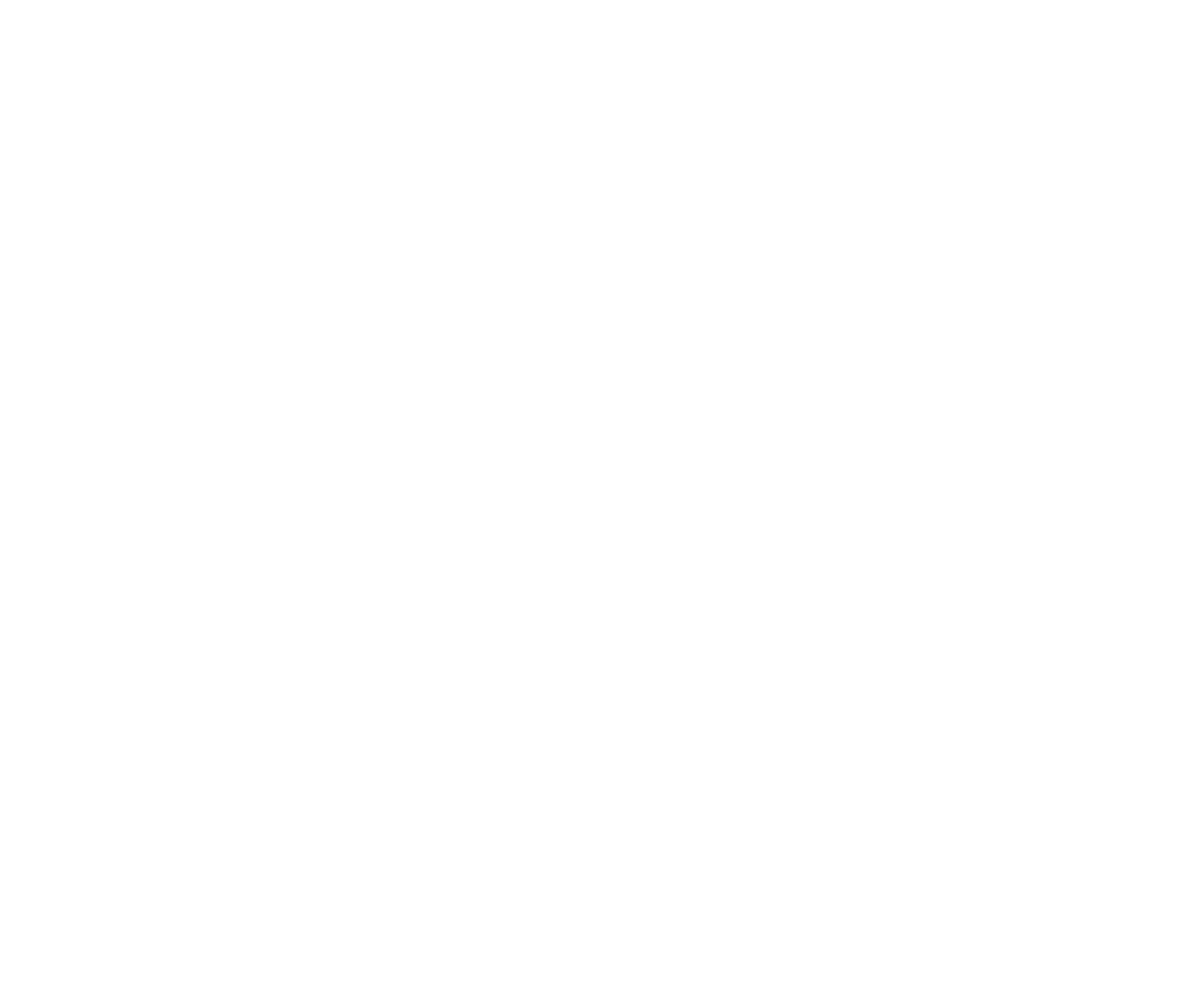
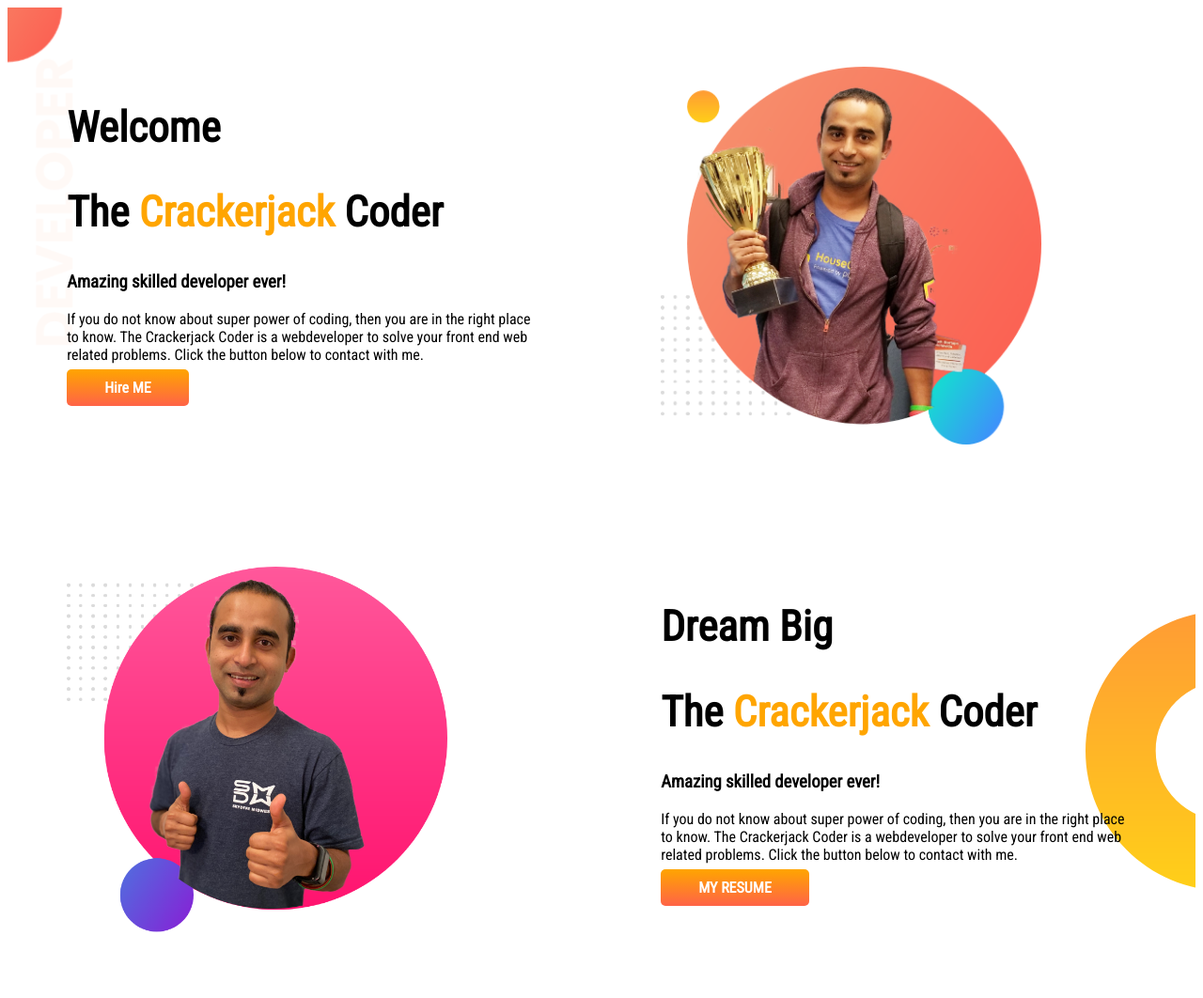
Before and after one commit to Aman-Coder85/my-portfolio, a plain HTML site: page index.html in a window 1280 px wide. Shown: the whole page at 94% size. Before the commit the page ends 800 px from the top, so only its background shows below. Drawn offline with Linux system fonts and the light colour scheme.

Commit message:
dream added

```diff
--- a/index.html
+++ b/index.html
@@ -1,13 +1,61 @@
 <!DOCTYPE html>
 <html lang="en">
+
 <head>
     <meta charset="UTF-8">
     <meta http-equiv="X-UA-Compatible" content="IE=edge">
     <meta name="viewport" content="width=device-width, initial-scale=1.0">
     <title>MyPortfolio</title>
+    <link rel="preconnect" href="https://fonts.googleapis.com">
+    <link rel="preconnect" href="https://fonts.gstatic.com" crossorigin>
+    <link href="https://fonts.googleapis.com/css2?family=Roboto+Condensed&display=swap" rel="stylesheet">
     <link rel="stylesheet" href="style.css">
 </head>
+
 <body>
 
+    <section class="sec-banner">
+        <div class="half-width">
+            <h1>Welcome</h1>
+            <h1>The <span class="orange-color">Crackerjack</span> Coder</h1>
+            <h3>Amazing skilled developer ever!</h3>
+            <p> If you do not know about super power of coding, then you are in the right place to know. The Crackerjack
+                Coder is a webdeveloper to solve your front end web related problems. Click the button below to contact
+                with
+                me.</p>
+            <a class="linked-button" target="_black" href="#">Hire ME</a>
+        </div>
+
+
+        <div class="half-width">
+            <img src="images/jhankar.png" alt="">
+        </div>
+
+    </section>
+
+    <section class="dream-big">
+        <div class="half-width">
+            <img src="images/jhankar2.png" alt="">
+        </div>
+
+        <div class="half-width">
+            <h1>Dream Big</h1>
+            <h1>The <span class="orange-color">Crackerjack</span> Coder</h1>
+            <h3>Amazing skilled developer ever!</h3>
+            <p> If you do not know about super power of coding, then you are in the right place to know. The Crackerjack
+                Coder is a webdeveloper to solve your front end web related problems. Click the button below to contact
+                with
+                me.</p>
+            <a class="linked-button" target="_black" href="#">MY RESUME</a>
+        </div>
+
+    </section>
+
+
+
+
+
+
 </body>
+
 </html>
--- a/style.css
+++ b/style.css
@@ -0,0 +1,47 @@
+body{
+    font-family: 'Roboto Condensed', sans-serif;
+    border:0;
+
+}
+
+.orange-color{
+    color:orange;
+}
+
+h1{
+    font-size:45px;
+}
+
+section{
+    display:flex;
+
+}
+
+.half-width{
+    width:50%;
+    padding:5%;
+}
+
+.half-width img{
+    width:80%;
+}
+
+.linked-button{
+    text-decoration: none;
+    padding:10px 40px;
+    background-image: linear-gradient(orange,tomato);
+    border-radius:5px;
+    color:white;
+    font-weight: 700;
+}
+
+.sec-banner{
+    background-image: url(images/top-banner.png);
+    background-repeat: no-repeat;
+}
+
+.dream-big{
+    background-image:url(images/dream-bg.png);
+    background-repeat:no-repeat;
+    background-position: right;
+}
```
Also changed, not shown: images/dream-bg.png (added), images/exp-bg.png (added), images/jhankar.png (added), images/jhankar2.png (added), images/my-bg.png (added), images/my-bg2.png (added), images/top-banner.png (added).
